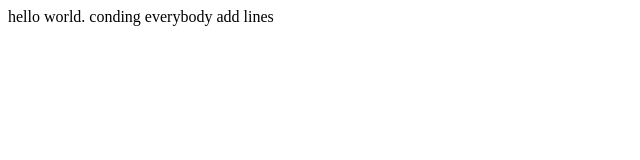
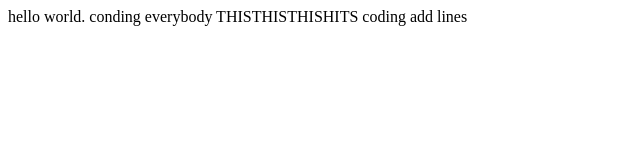
Before and after one commit to harunseong/rowingok_test, a plain HTML site: page index.html in a window 1280 px wide. Shown: the whole page, without its empty margins (0-640 px from the left). Drawn offline with Linux system fonts and the light colour scheme.

Commit message:
added by test1

```diff
--- a/index.html
+++ b/index.html
@@ -1,7 +1,7 @@
 <html>
 <body>
 	hello world. conding everybody
-
+	THISTHISTHISHITS coding
 	add lines
 	</body>
 </html>
```
